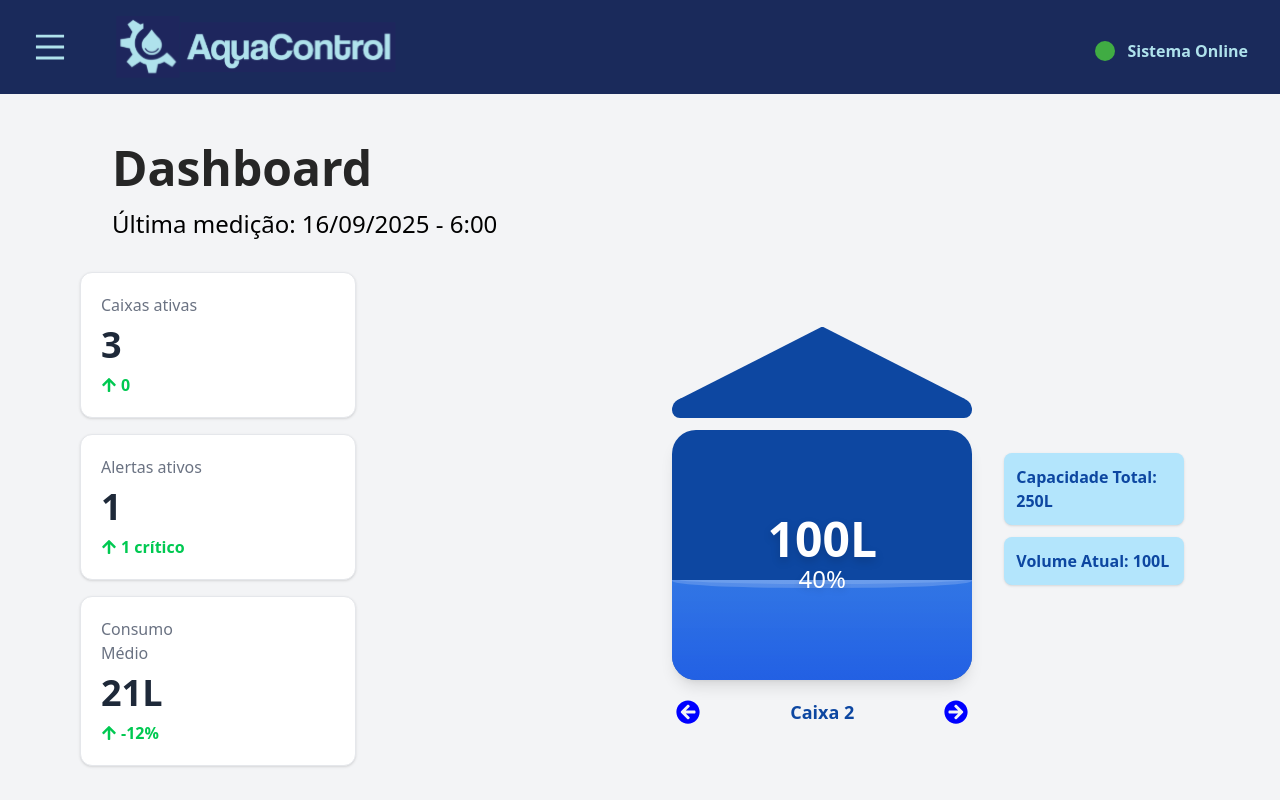
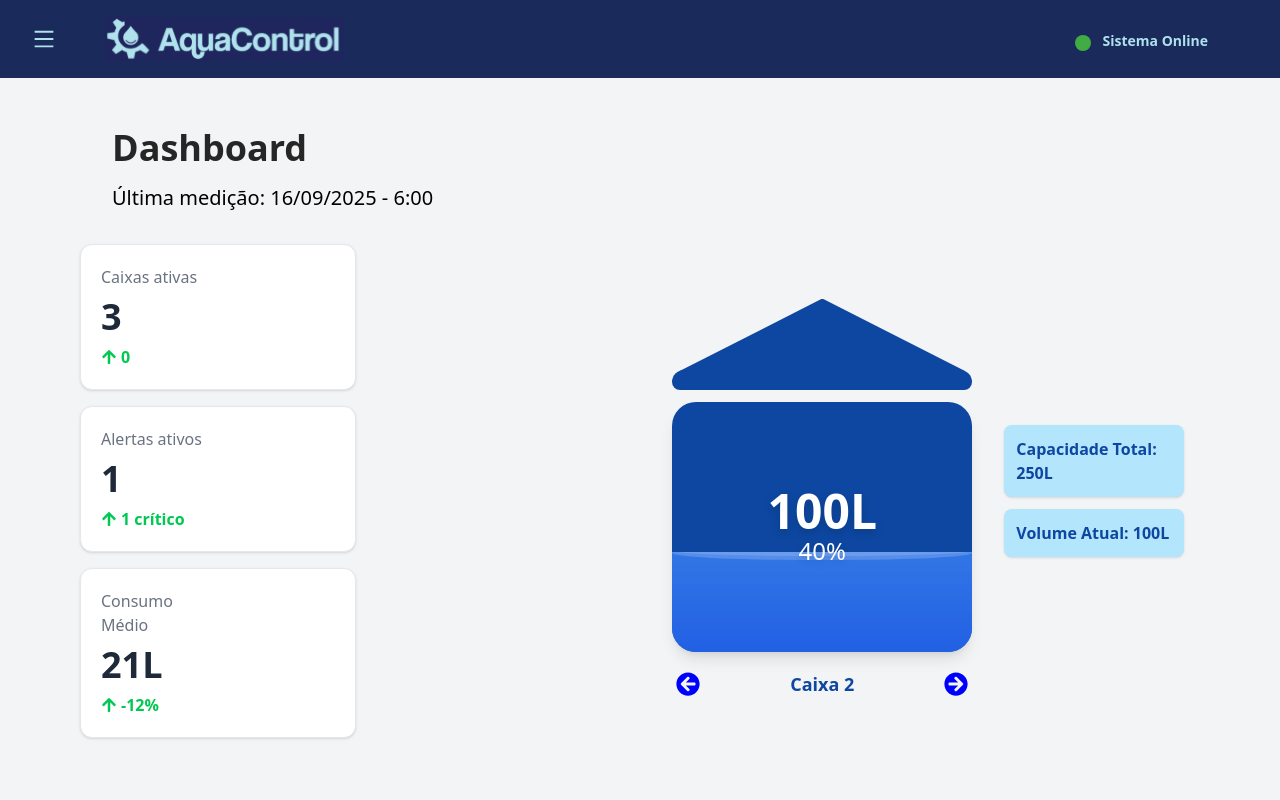
Before and after one commit to ICWaterControl/frontend, a Next.js app: page / in a window 1280 px wide. Shown: the top 800 px of the page. Built offline with nearby package versions, Linux system fonts and the light colour scheme.

Commit message:
feat: header scale down

```diff
--- a/src/app/components/CaixaDagua/CaixaDagua.tsx
+++ b/src/app/components/CaixaDagua/CaixaDagua.tsx
@@ -9,7 +9,7 @@ export function CaixaDagua() {
     const [volume, setVolume] = useState(100); // Volume atual em litros
     const [caixaIndex, setCaixaIndex] = useState(1);
 
-    // MOCK DE DADSOS
+    // MOCK DE DADOS
     const currentPercentage = Math.round((volume / totalCapacity) * 100);
     const handleAlterarVolume = () => { // Gera um volume aleatório entre 0 e a capacidade total
         const newVolume = Math.floor(Math.random() * (totalCapacity + 1));
@@ -45,20 +45,22 @@ export function CaixaDagua() {
                             <span className="text-2xl font-medium block drop-shadow-md">{currentPercentage}%</span>
                         </div>
                     </div>
+
+                    {/* Botões que muda Tanque */}
                     <div className='w-full flex text-center items-center justify-between translate-y-4'>
                         <button
-                            className="cursor-pointer p-1 hover:scale-110 transition-transform" // Adicionei padding e hover para melhor UX
+                            className="cursor-pointer p-1"
                             onClick={handleAlterarVolume}
                         >
-                            <FaArrowCircleLeft color='blue' size={24} /> {/* Removi mr-2 desnecessário e adicionei size para consistência */}
+                            <FaArrowCircleLeft color='blue' size={24} />
                         </button>
 
-                        <p className="text-primary-blue-dark font-semibold flex-1 text-center mx-4 text-lg"> {/* flex-1 para ocupar espaço central e text-center para alinhar no meio; mx-4 para espaçamento dos botões */}
+                        <p className="text-primary-blue-dark font-semibold flex-1 text-center mx-4 text-lg">
                             Caixa {caixaIndex+1}
                         </p>
 
                         <button
-                            className="cursor-pointer p-1 hover:scale-105 transition-transform duration-500" // Mesmas melhorias no botão direito
+                            className="cursor-pointer p-1"
                             onClick={handleAlterarVolume}
                         >
                             <FaArrowCircleRight color='blue' size={24} />
--- a/src/app/components/Header.tsx
+++ b/src/app/components/Header.tsx
@@ -6,15 +6,15 @@ export function Header() {
     return (
         <header className="flex justify-center fixed z-10 w-full px-8 3xl:px-20 items-center-safe bg-primary-blue">
             <div className="flex justify-center mr-12 items-center cursor-pointer">
-                <AiOutlineMenu size={36} className="text-secondary-blue" />
+                <AiOutlineMenu size={24} className="text-secondary-blue" />
             </div>
-            <div className="flex justify-center items-center cursor-pointer">
-                <Image src="/logo.svg" alt="Logo" className="py-4 w-16" width={10} height={10} />
-                <Image src="/logo-text.svg" alt="Logo Text" className="w-54" width={10} height={10} />
+            <div className="flex justify-center items-center cursor-pointer py-4">
+                <Image src="/logo.svg" alt="Logo" className=" w-12" width={10} height={10} />
+                <Image src="/logo-text.svg" alt="Logo Text" className="w-48" width={10} height={10} />
             </div>
-            <div className="flex justify-center items-center gap-3 right-0 ml-auto mt-2 ">
-                <div className="w-5 h-5 rounded-full bg-green-ball"></div>
-                <p className="text-secondary-blue font-semibold">Sistema Online</p>
+            <div className="flex items-center gap-3 ml-auto pr-10 mt-2">
+                <div className="w-4 h-4 rounded-full bg-green-ball"></div>
+                <p className="text-secondary-blue font-semibold text-sm -translate-y-0.5">Sistema Online</p>
             </div>
         </header>
     )
--- a/src/app/page.tsx
+++ b/src/app/page.tsx
@@ -7,9 +7,9 @@ import InfoBox from "./components/InfoBox";
 export default function Dashboard() {
     return (
         <main className="bg-gray-100 min-h-screen">
-            <section className="px-28 pt-36">
-                <h1 className="text-5xl font-bold text-neutral-800 mb-4">Dashboard</h1>
-                <p className="text-2xl">Última medição: 16/09/2025 - 6:00</p>
+            <section className="px-28 pt-32">
+                <h1 className="text-4xl font-bold text-neutral-800 mb-4">Dashboard</h1>
+                <p className="text-xl">Última medição: 16/09/2025 - 6:00</p>
             </section>
             <section className="w-full flex grid-cols-2 gap-75 py-8 px-36 items-center justify-center pb-18 lg:px-20 3xl:px-36 lg:flex-row flex-col">
                 <div className="flex flex-col gap-8 md:gap-6 lg:gap-4">
```
